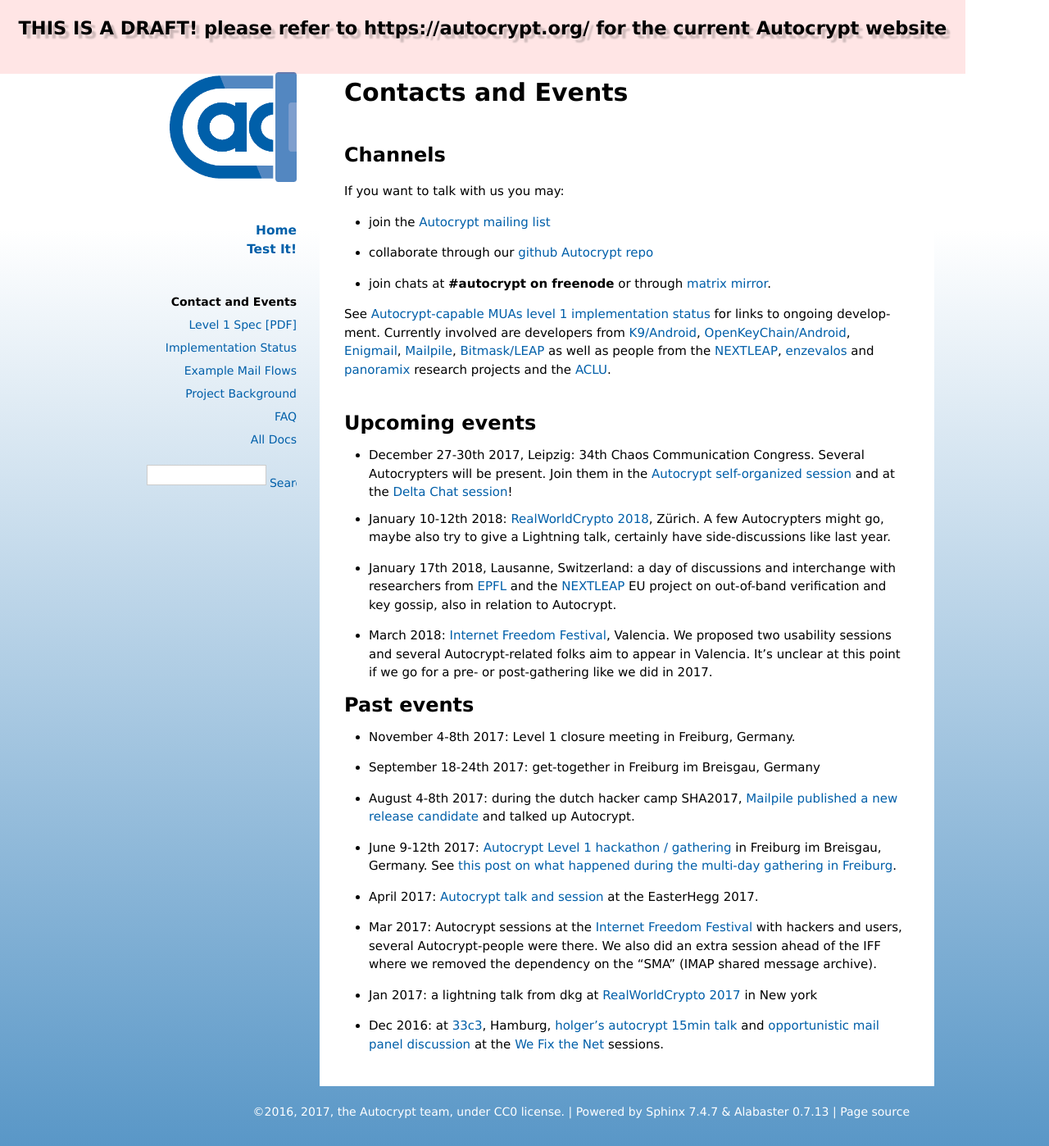
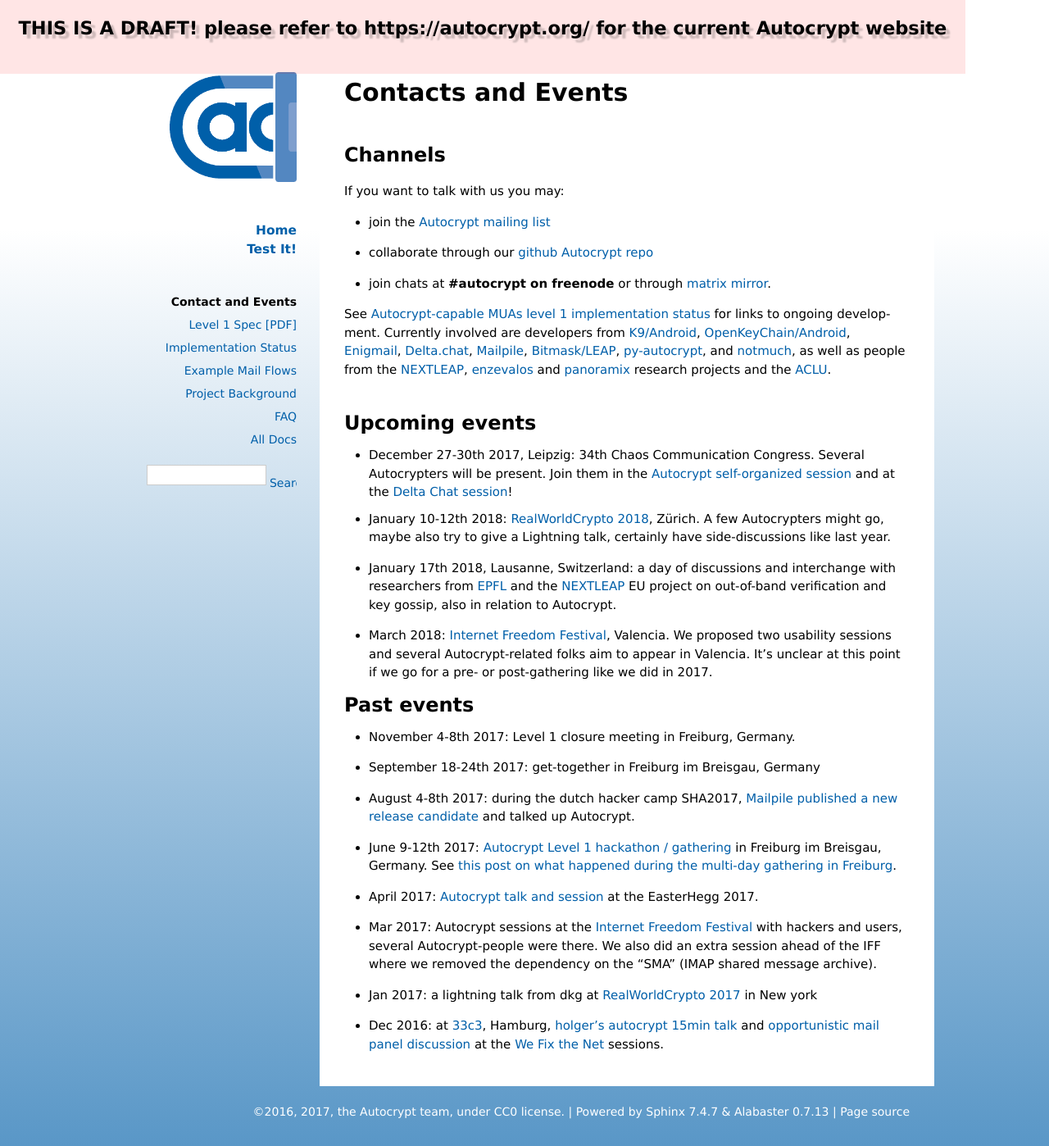
Before and after one commit to autocrypt/autocrypt, a Sphinx documentation site: the page built from doc/contact.rst, in a window 1280 px wide. Shown: the whole page at 82% size. Built offline with Sphinx 7.4.7, drawn with Linux system fonts in a browser that asks for light colours.

Commit message:
add delta.chat, notmuch, py-autocrypt to the mentioned developers

```diff
--- a/doc/contact.rst
+++ b/doc/contact.rst
@@ -24,14 +24,18 @@
 
 See :doc:`dev-status` for links to ongoing development.
 Currently involved are developers from `K9/Android`_,
-`OpenKeyChain/Android`_, `Enigmail`_, `Mailpile`_, `Bitmask/LEAP`_ as
+`OpenKeyChain/Android`_, `Enigmail`_, `Delta.chat`_, `Mailpile`_, `Bitmask/LEAP`_,
+`py-autocrypt`_, and `notmuch`_, as
 well as people from the `NEXTLEAP`_, `enzevalos`_ and panoramix_ research projects
 and the ACLU_.
 
 
 .. _`ACLU`: https://www.aclu.org/
 .. _`K9/Android`: https://k9mail.github.io/
+.. _`Delta.Chat`: https://delta.chat/
+.. _`notmuch`: https://notmuchmail.org/
 .. _`Enigmail`: https://enigmail.net/
+.. _`py-autocrypt`: https://py-autocrypt.readthedocs.io/
 .. _`Mailpile`: https://mailpile.is/
 .. _`Bitmask/LEAP`: https://leap.se/en/docs/client
 .. _`NEXTLEAP`: https://nextleap.eu
```
